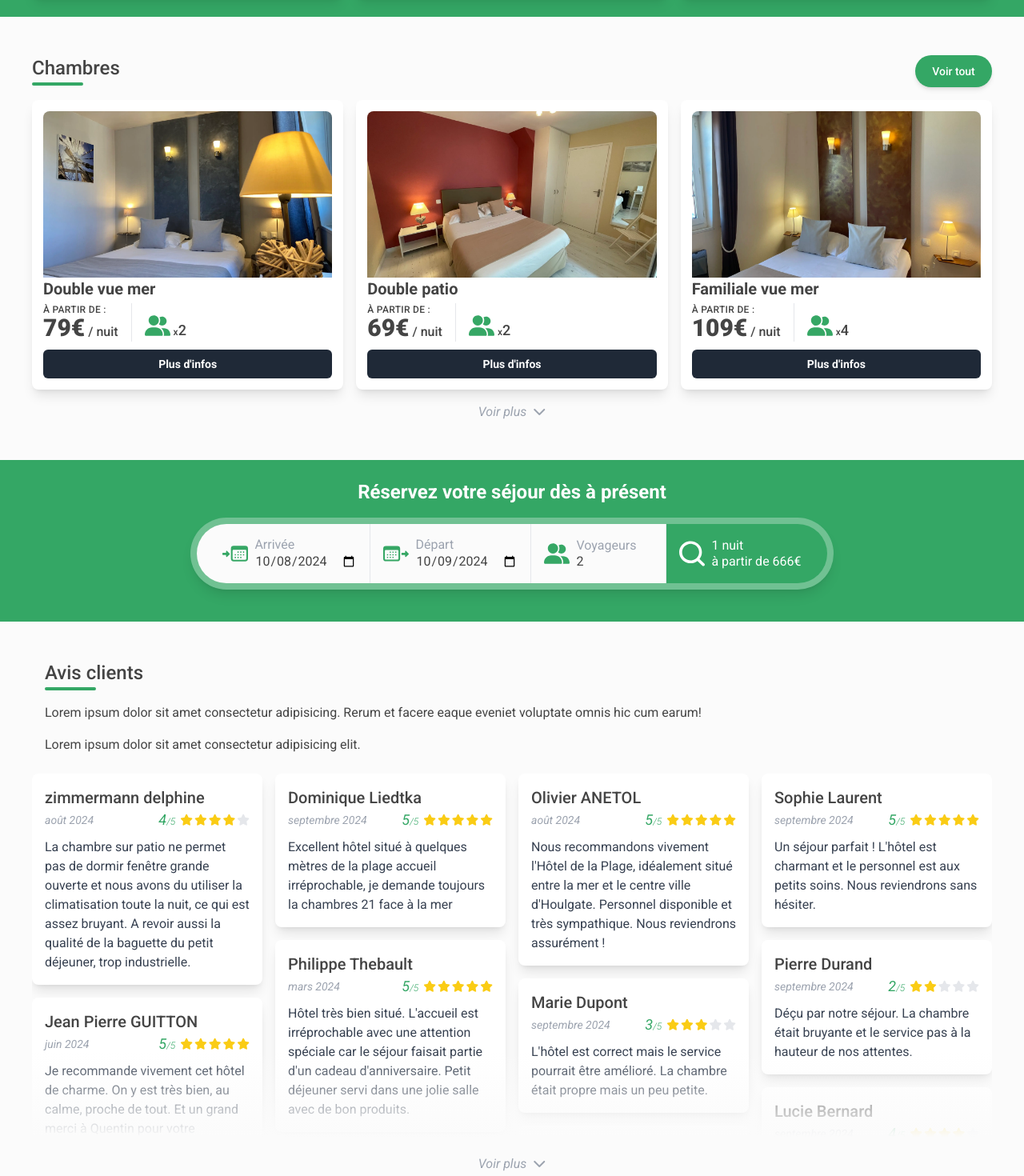
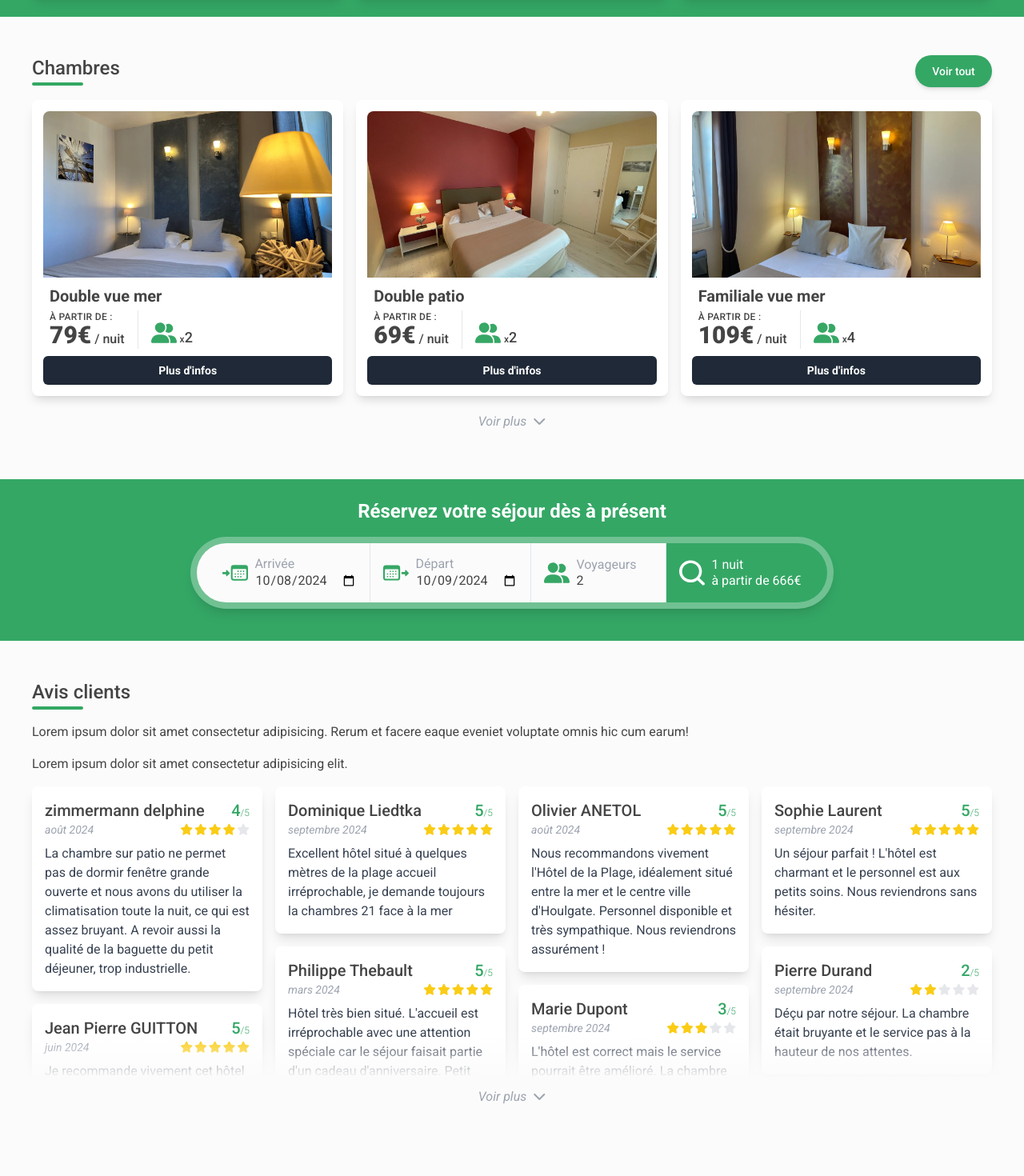
Before and after one commit to lesimpleliott/HDP-Houlgate, a React (Vite) app: page / in a window 1280 px wide. Shown: the part 940-2410 px from the top of the page at 80% size. Built offline with nearby package versions, Linux system fonts and the light colour scheme.

Commit message:
CollapsedSection // Create component and integrate it into Reviews and RoomsOverview

```diff
--- /dev/null
+++ b/src/components/CollapsedSection.tsx
@@ -0,0 +1,67 @@
+import { useEffect, useRef, useState } from "react";
+import { useTranslation } from "react-i18next";
+
+type CollapsedSectionProps = {
+  minHeight: string;
+  children: React.ReactNode;
+  className?: string;
+  button?: "gradient" | "flat";
+};
+
+const CollapsedSection = ({
+  minHeight = "500px", // Hauteur min collapsee par defaut
+  children,
+  className,
+  button = "gradient", // Type de bouton "flat" par defaut
+}: CollapsedSectionProps) => {
+  const { t } = useTranslation();
+  const [showAll, setShowAll] = useState(false);
+  const [maxHeight, setMaxHeight] = useState(minHeight);
+  const sectionRef = useRef<HTMLDivElement>(null);
+  const flat = button === "flat";
+
+  useEffect(() => {
+    if (showAll && sectionRef.current) {
+      setMaxHeight(`${sectionRef.current.scrollHeight}px`);
+    } else {
+      setMaxHeight(minHeight);
+    }
+  }, [showAll, minHeight]);
+
+  return (
+    <section
+      ref={sectionRef}
+      style={{ maxHeight }}
+      className={`relative w-full overflow-hidden pb-12 transition-[max-height] duration-500 ease-in-out`}
+    >
+      {/* Contenu de la collapsedSection */}
+      <div className={`max-w-custom ${className}`}>{children}</div>
+
+      {/* Bouton Toggle Collapsed */}
+      <button
+        onClick={() => setShowAll(!showAll)}
+        className={` group absolute bottom-0 w-full ${flat ? "h-12" : "pt-16"}`}
+      >
+        {/* Background */}
+        <span
+          className={`
+            absolute inset-0
+            bg-gradient-to-t from-background
+            ${flat ? "to-background/15 from-80%" : "to-transparent from-40%"}
+            transition-opacity duration-500
+            ${showAll ? "opacity-0" : "opacity-100"}
+        `}
+        ></span>
+        {/* Texte */}
+        <span className="relative z-10 italic text-gray-400 transition-colors group-hover:text-primary-500">
+          {showAll ? t("common.showLess") : t("common.showMore")}
+          <i
+            className={`fa-solid fa-chevron-down ml-2 transition-transform duration-300 ease-in-out ${showAll ? "rotate-180" : "rotate-0"}`}
+          ></i>
+        </span>
+      </button>
+    </section>
+  );
+};
+
+export default CollapsedSection;
--- a/src/layouts/Reviews/Reviews.tsx
+++ b/src/layouts/Reviews/Reviews.tsx
@@ -1,40 +1,25 @@
-import { useState } from "react";
 import { useTranslation } from "react-i18next";
-import SectionHDP from "../../components/SectionHDP/SectionHDP";
+import CollapsedSection from "../../components/CollapsedSection";
 import SectionTitle from "../../components/SectionHDP/SectionTitle";
 import { i18nParagraphs } from "../../utils/i18nParagraphs";
 import ReviewsCards from "./ReviewsCards";
 
 const Reviews = ({ className }: { className?: string }) => {
   const { t } = useTranslation();
-  const [showAllReviews, setShowAllReviews] = useState(false);
 
   return (
-    <SectionHDP className={`flex flex-col gap-6 ${className} `}>
+    <section className={`w-full space-y-4 py-6 ${className} `}>
       {/* INTRODUCTION */}
-      <div className="flex flex-col gap-4 px-4">
+      <div className="max-w-custom flex flex-col gap-4 px-4">
         <SectionTitle title={t("reviews.title")} />
         {i18nParagraphs("reviews.paragraph")}
       </div>
 
       {/* CARDS AVIS */}
-      <section
-        className={`${showAllReviews ? "max-h-full" : "max-h-[500px] overflow-hidden"}`}
-      >
+      <CollapsedSection minHeight="400px">
         <ReviewsCards />
-      </section>
-
-      {/* BOUTON 'VOIR PLUS' */}
-      <button
-        onClick={() => setShowAllReviews(!showAllReviews)}
-        className={`relative z-10 bg-gradient-to-t from-background from-30% to-transparent italic text-gray-400 hover:text-primary-500 ${showAllReviews ? "mt-0 max-h-full pt-0" : "-mt-44 max-h-[500px] overflow-hidden pt-32"}`}
-      >
-        {showAllReviews ? t("common.showLess") : t("common.showMore")}
-        <i
-          className={`fa-solid fa-chevron-down ml-2 transition-transform ease-in-out ${showAllReviews ? "rotate-180" : "rotate-0"}`}
-        ></i>
-      </button>
-    </SectionHDP>
+      </CollapsedSection>
+    </section>
   );
 };
 
--- a/src/layouts/Reviews/ReviewsCards.tsx
+++ b/src/layouts/Reviews/ReviewsCards.tsx
@@ -1,7 +1,7 @@
 import { useTranslation } from "react-i18next";
 import dataReviews from "../../assets/data/reviews.json";
 
-const ReviewsCards = () => {
+const ReviewsCards = ({ className }: { className?: string }) => {
   const { i18n } = useTranslation();
 
   const formattedRating = (rating: number) => {
@@ -21,22 +21,26 @@ const ReviewsCards = () => {
   };
 
   return (
-    <div className="columns-1 gap-4 space-y-4 xsm:columns-2 md:columns-3 lg:columns-4">
+    <div
+      className={`columns-1 space-y-4 ${className} xsm:columns-2 md:columns-3 lg:columns-4`}
+    >
       {dataReviews.map((review, index) => {
         return (
           <article key={index} className="card relative break-inside-avoid p-4">
             {/* TEXTE */}
             <header className="w-full">
-              <h3 className="overflow-hidden text-ellipsis text-nowrap text-xl font-medium">
-                {review.authorAttribution.displayName}
-              </h3>
+              <div className="flex justify-between">
+                <h3 className="overflow-hidden text-ellipsis text-nowrap text-xl font-medium">
+                  {review.authorAttribution.displayName}
+                </h3>
+                <span className="ml-4 text-xl font-medium text-primary-500">
+                  {formattedRating(review.rating)}
+                  <span className="text-xs font-light">/5</span>
+                </span>
+              </div>
               <div className="flex items-center justify-between text-sm italic text-gray-400">
                 <p>{dateFormated(review.publishTime)}</p>
-                <div className="flex items-center gap-0.5 text-primary-500">
-                  <span className="mr-1 text-lg">
-                    {formattedRating(review.rating)}
-                    <span className="text-xs font-light">/5</span>
-                  </span>
+                <div className="flex items-center gap-0.5">
                   {[...Array(5)].map((_, starIndex) => (
                     <i
                       key={starIndex}
--- a/src/layouts/Rooms/RoomsOverview.tsx
+++ b/src/layouts/Rooms/RoomsOverview.tsx
@@ -1,81 +1,68 @@
-import { useState } from "react";
 import { useTranslation } from "react-i18next";
 import { NavLink } from "react-router-dom";
 import roomsData from "../../assets/data/rooms.json";
+import CollapsedSection from "../../components/CollapsedSection";
 import CtaButton from "../../components/CtaButton";
-import SectionHDP from "../../components/SectionHDP/SectionHDP";
 import SectionTitle from "../../components/SectionHDP/SectionTitle";
-import useTailwindBreakpoint from "../../hooks/useTailwindBreakpoint";
+import useTailwindBreakpoints from "../../hooks/useTailwindBreakpoint";
 import { RoomTypes } from "../../types/RoomTypes";
 import RoomHeader from "./RoomHeader";
 
 const RoomsOverview = ({ className }: { className?: string }) => {
+  const typedRoomsData: RoomTypes[] = roomsData as RoomTypes[];
   const { t } = useTranslation();
+  const { sm, md, lg } = useTailwindBreakpoints();
 
-  // Etat permettant de savoir si on affiche tous les chambres ou non
-  const [showAllRooms, setShowAllRooms] = useState(false);
-  // On récupère la taille de l'écran
-  const sm = useTailwindBreakpoint("sm");
-  const lg = useTailwindBreakpoint("lg");
-  // Détermine le nombre de chambres à afficher en fonction de la taille de l'écran
-  const roomsToShow: RoomTypes[] = (
-    showAllRooms
-      ? roomsData
-      : lg
-        ? // écran supérieur à lg (1024px) : on affiche 3 cards
-          roomsData.slice(0, 3)
-        : sm
-          ? // écran supérieur à sm (640px) : on affiche 4 cards
-            roomsData.slice(0, 4)
-          : // écran inférieur à sm (640px) : on affiche 3 cards
-            roomsData.slice(0, 3)
-  ) as RoomTypes[];
+  // Définir la variable en fonction des breakpoints
+  const displayRows = lg ? 1 : md ? 2 : sm ? 2 : 3;
+  // Taille des cartes
+  const cardHeight = 370; // Hauteur des cartes (en px)
+  const gap = 16; // Espace entre les cartes (gap-4 = 1rem = 16px)
+  const lineHeight = displayRows * (cardHeight + gap) + 40; // 40px pour le bouton 'voir plus'
 
   return (
-    <SectionHDP className={`${className} flex flex-col gap-4`}>
-      {/* TITRE + CTA */}
-      <section className="flex justify-between">
+    <section className={`w-full space-y-4 py-6 ${className}`}>
+      {/* INTRODUCTION */}
+      <section className="max-w-custom flex justify-between">
         <SectionTitle title={t("rooms.title")} />
         <CtaButton type="Navlink" to="/rooms">
           {t("common.seeAll")}
         </CtaButton>
       </section>
 
-      {/* CARDS */}
+      {/* CHAMBRES */}
+      <CollapsedSection minHeight={`${lineHeight}px`} button="flat">
         <section className="grid grid-rows-1 gap-4 sm:grid-cols-2 lg:grid-cols-3">
-        {roomsToShow.map((room, index) => (
-          <article key={index} className="card flex flex-col p-3.5 ">
+          {typedRoomsData.map((room, index) => (
+            <article
+              key={index}
+              className="card flex flex-col p-3.5"
+              style={{ height: `${cardHeight}px` }}
+            >
               {/* IMAGE */}
               <img
                 src={room.images[0]}
-              className="max-h-52 w-full rounded-t-lg object-cover"
+                className="h-52 w-full rounded-t-lg object-cover"
               />
 
               {/* TITLE + INFOS */}
-            <RoomHeader room={room} />
+              <RoomHeader
+                room={room}
+                className="flex flex-1 justify-center px-2"
+              />
 
-            {/* <!-- BOUTON --> */}
+              {/*  BOUTON */}
               <NavLink
                 to={`/rooms#${room.id}`}
-              className="mt-2.5 rounded-md bg-gray-800 p-2 text-center text-sm font-semibold text-white hover:bg-gray-900"
+                className="rounded-md bg-gray-800 p-2 text-center text-sm font-semibold text-white hover:bg-gray-900"
               >
                 {t("common.moreInfo")}
               </NavLink>
             </article>
           ))}
         </section>
-
-      {/* BOUTON 'VOIR PLUS' */}
-      <button
-        onClick={() => setShowAllRooms(!showAllRooms)}
-        className="italic text-gray-400"
-      >
-        {showAllRooms ? t("common.showLess") : t("common.showMore")}
-        <i
-          className={`fa-solid fa-chevron-down ml-2 transition-transform ease-in-out ${showAllRooms ? "rotate-180" : "rotate-0"}`}
-        ></i>
-      </button>
-    </SectionHDP>
+      </CollapsedSection>
+    </section>
   );
 };
 
--- a/src/styles/index.css
+++ b/src/styles/index.css
@@ -47,6 +47,7 @@ strong::after {
   width: theme("width.full");
   max-width: theme("maxWidth.7xl");
   padding-inline: theme("spacing.4");
+  margin-inline: auto;
   @screen md {
     padding-inline: theme("spacing.10");
   }
```
Also changed, not shown: 1 other file (tests, documents, lock files or other folders). Lines whose indentation alone changed are shown as unchanged.
